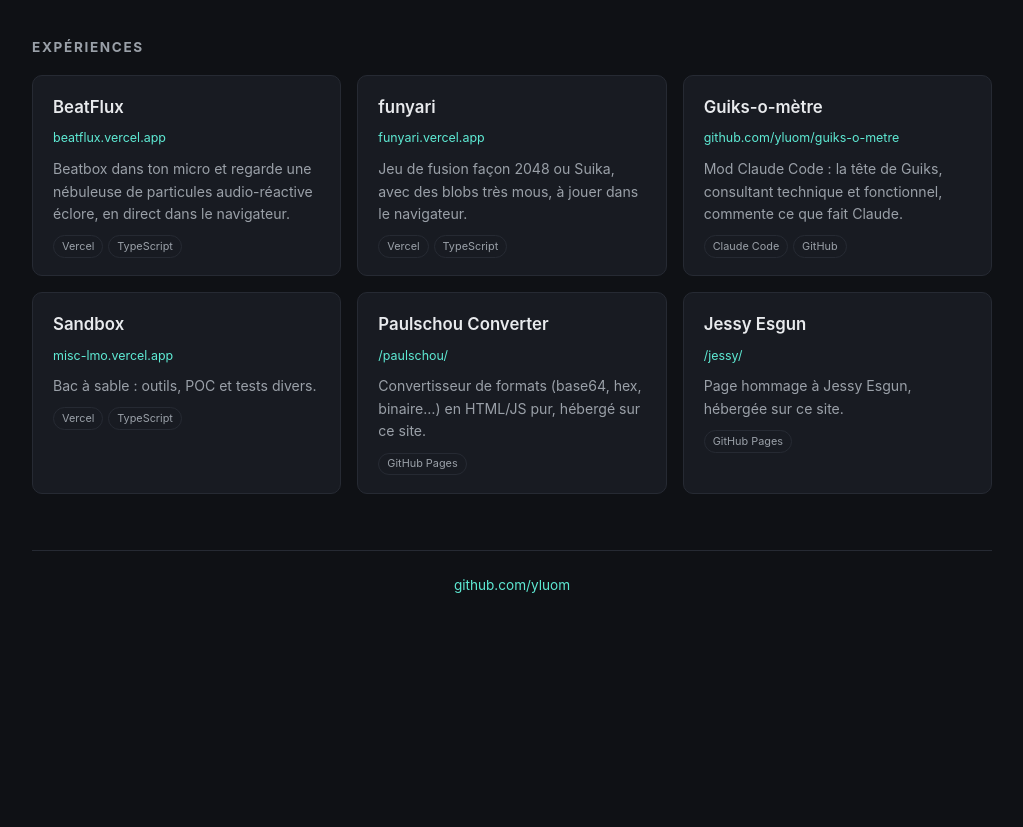
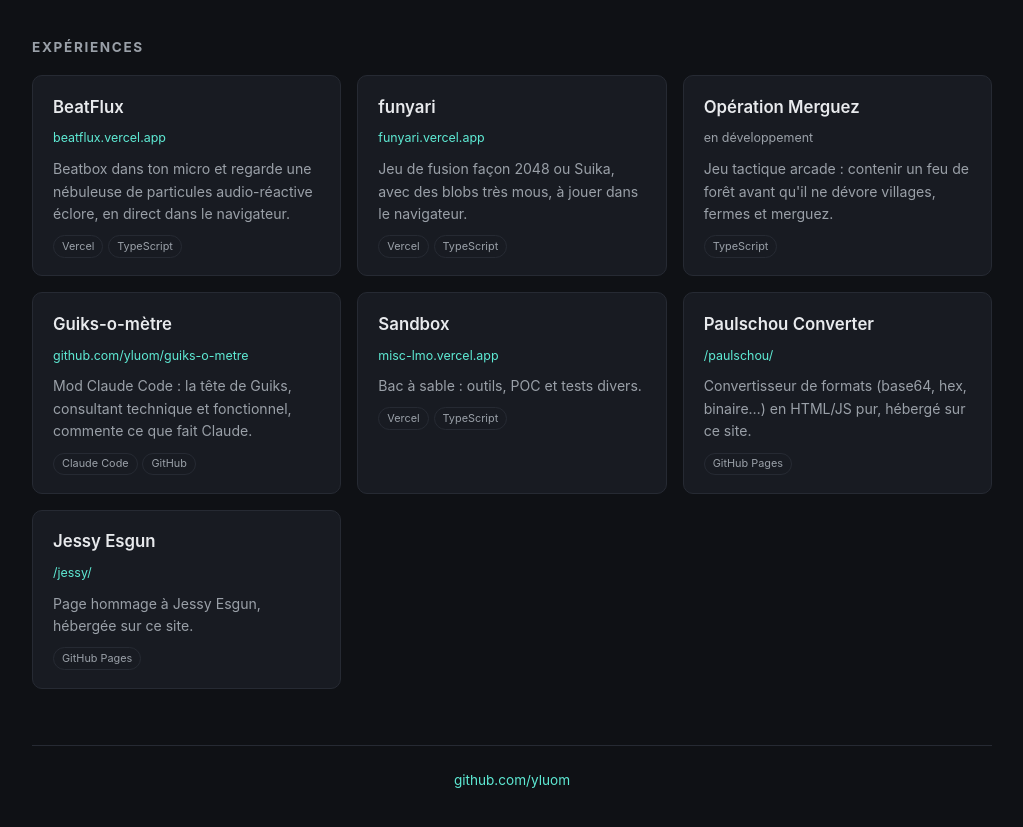
Before and after one commit to yluom/yluom.github.io, a plain HTML site: page index.html in a window 1280 px wide. Shown: the part 1127-1954 px from the top of the page, without its empty margins (128-1151 px from the left). Before the commit the page ends 1771 px from the top, so only its background shows below. Drawn offline with Linux system fonts and the light colour scheme.

Commit message:
Directory: add Opération Merguez (firefight) as an unlinked card
Co-Authored-By: Claude Opus 5.5 <noreply@anthropic.com>
Claude-Session: https://claude.ai/code/session_01BaUvNyYxQ83zVLoabgnZ3c

```diff
--- a/index.html
+++ b/index.html
@@ -59,6 +59,12 @@
       border-color: var(--accent);
       transform: translateY(-2px);
     }
+    .card.static:hover {
+      background: var(--card);
+      border-color: var(--border);
+      transform: none;
+    }
+    .card.static .url { color: var(--muted); }
     .card h3 { font-size: 1.05rem; font-weight: 600; margin-bottom: 0.25rem; }
     .card .url { font-size: 0.78rem; color: var(--accent); word-break: break-all; }
     .card p { font-size: 0.88rem; color: var(--muted); margin-top: 0.5rem; }
@@ -166,6 +172,12 @@
         <p>Jeu de fusion façon 2048 ou Suika, avec des blobs très mous, à jouer dans le navigateur.</p>
         <span class="tag">Vercel</span><span class="tag">TypeScript</span>
       </a>
+      <div class="card static">
+        <h3>Opération Merguez</h3>
+        <span class="url">en développement</span>
+        <p>Jeu tactique arcade : contenir un feu de forêt avant qu'il ne dévore villages, fermes et merguez.</p>
+        <span class="tag">TypeScript</span>
+      </div>
       <a class="card" href="https://github.com/yluom/guiks-o-metre" target="_blank" rel="noopener">
         <h3>Guiks-o-mètre</h3>
         <span class="url">github.com/yluom/guiks-o-metre</span>
```
